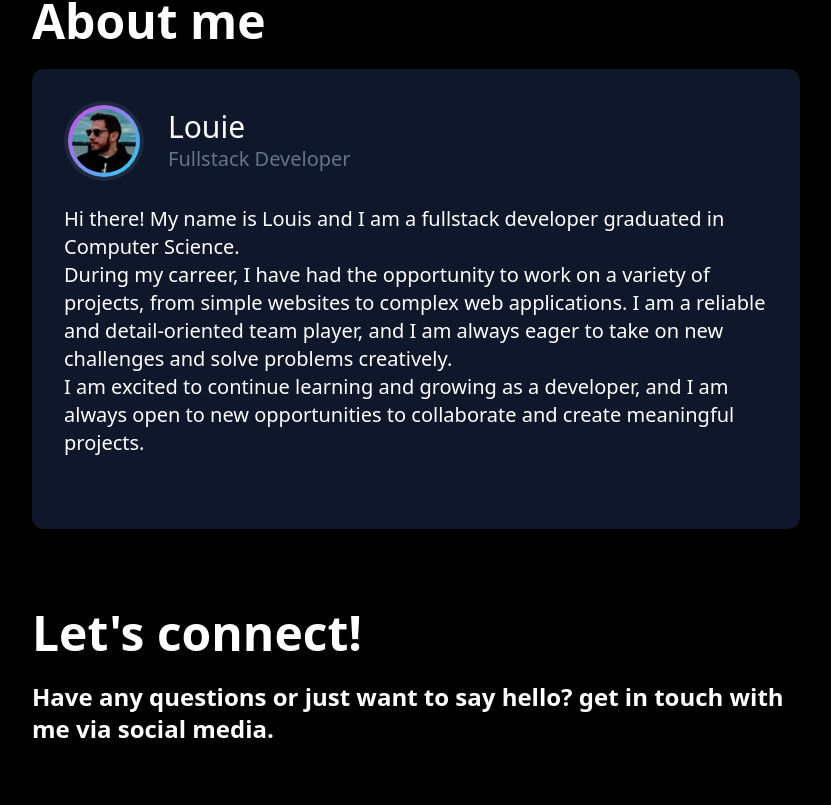
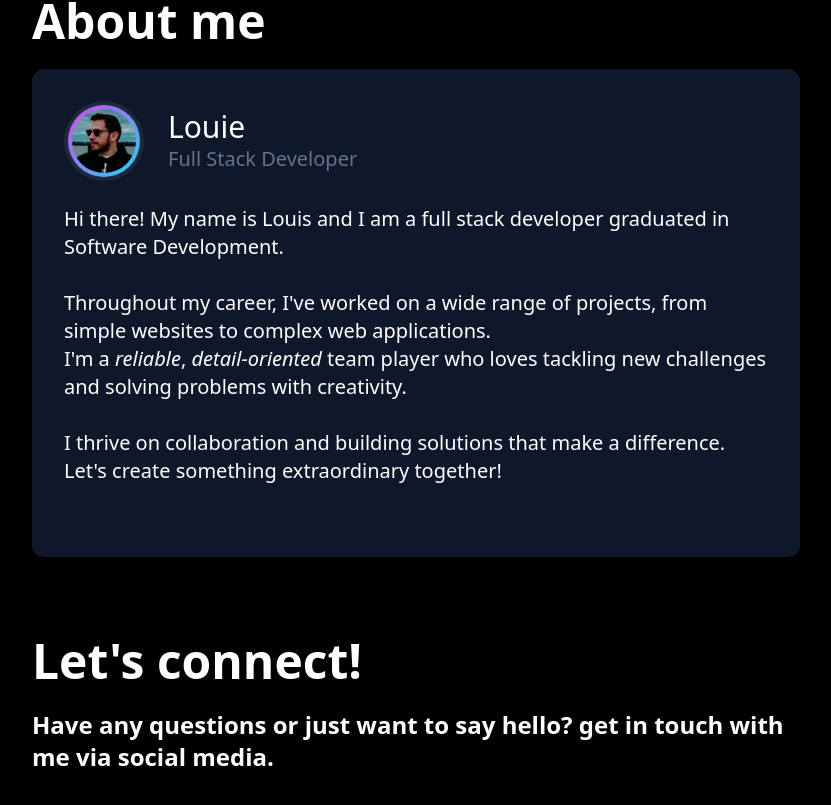
Before and after one commit to louiecodes/portfolio, a Vue app: page / in a window 1280 px wide. Shown: the part 1733-2538 px from the top of the page, without its empty margins (224-1055 px from the left). Built offline with nearby package versions, Linux system fonts and the light colour scheme.

Commit message:
change text from about section

```diff
--- a/src/components/AboutSection.vue
+++ b/src/components/AboutSection.vue
@@ -11,21 +11,27 @@
       </div>
       <div>
         <div class="text-3xl font-medium text-white">Louie</div>
-        <p class="text-xl text-slate-500">Fullstack Developer</p>
+        <p class="text-xl text-slate-500">Full Stack Developer</p>
       </div>
     </div>
     <div v-motion-slide-visible-bottom :delay="1000" class="text-xl text-white mt-6 mb-10">
       <p>
-        Hi there! My name is Louis and I am a fullstack developer graduated in Computer Science.
+        Hi there! My name is Louis and I am a full stack developer graduated in Software
+        Development.
+      </p>
+      <br />
+      <p>
+        Throughout my career, I've worked on a wide range of projects, from simple websites to
+        complex web applications.
       </p>
       <p>
-        During my carreer, I have had the opportunity to work on a variety of projects, from simple
-        websites to complex web applications. I am a reliable and detail-oriented team player, and I
-        am always eager to take on new challenges and solve problems creatively.
+        I'm a <i>reliable</i>, <i>detail-oriented</i> team player who loves tackling new challenges
+        and solving problems with creativity.
       </p>
+      <br />
       <p>
-        I am excited to continue learning and growing as a developer, and I am always open to new
-        opportunities to collaborate and create meaningful projects.
+        I thrive on collaboration and building solutions that make a difference. Let's create
+        something extraordinary together!
       </p>
     </div>
   </div>
```
